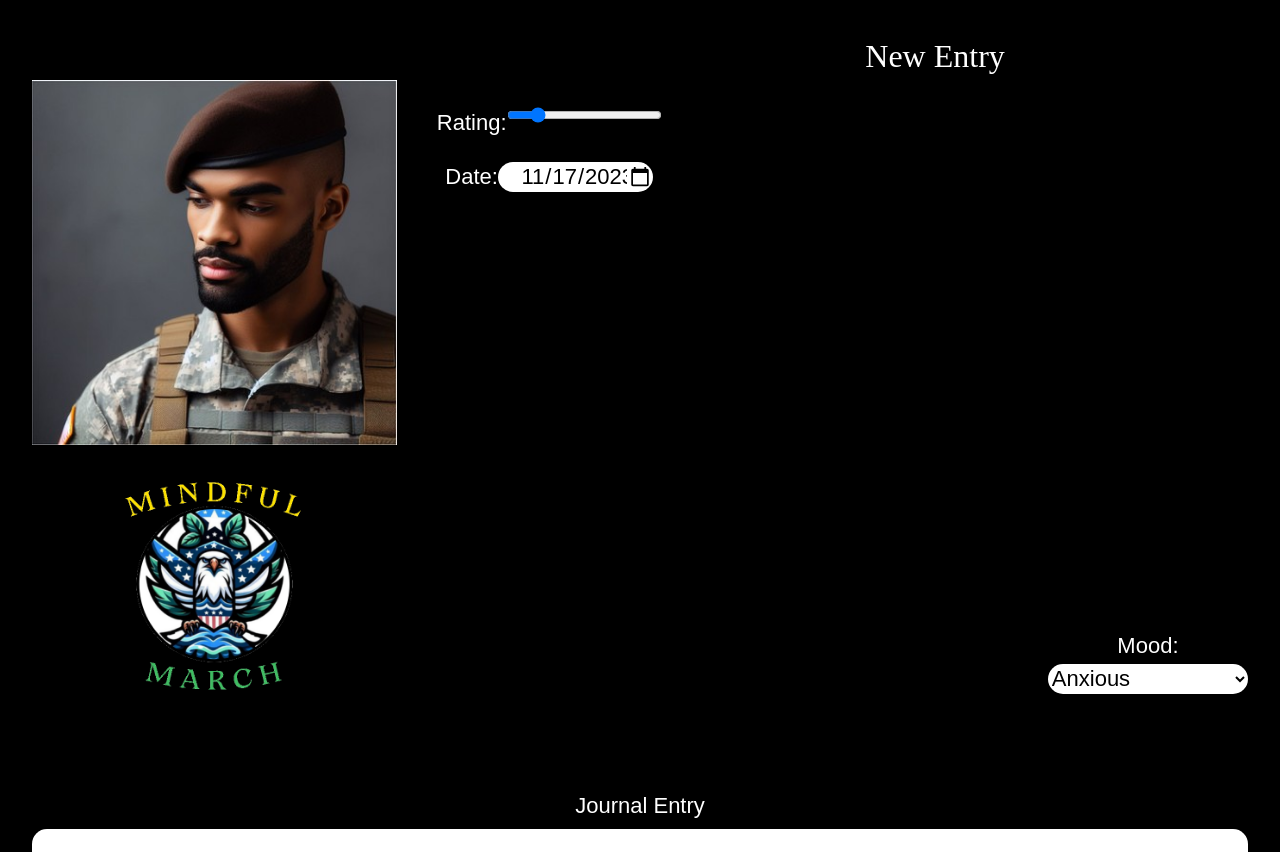
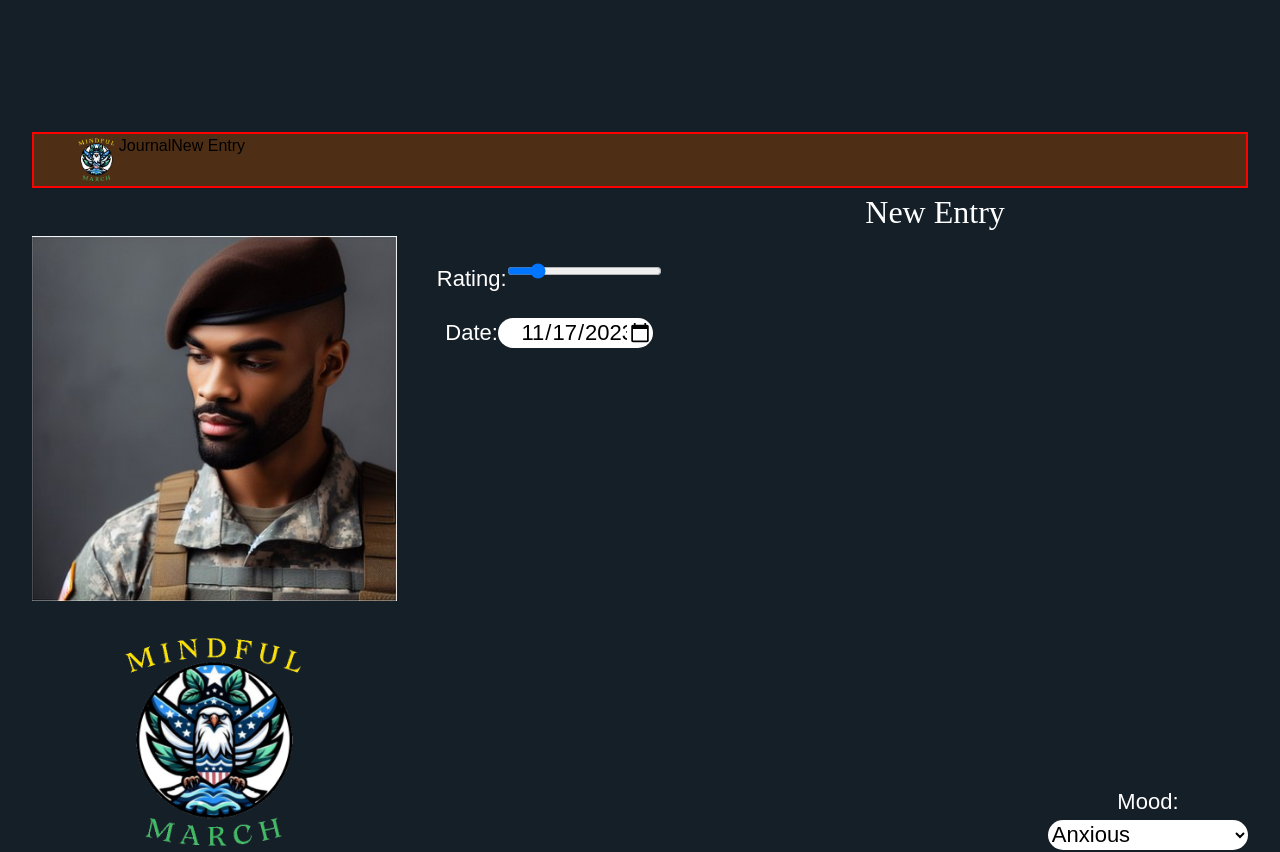
Before and after one commit to da314jones/portfolio-fullstack-front, a React (Vite) app: page /entries/new in a window 1280 px wide. Shown: the top 852 px of the page. Built offline with nearby package versions, Linux system fonts and the light colour scheme; a web font is replaced by a local one.

Commit message:
presentation deployment

```diff
--- a/src/App.css
+++ b/src/App.css
@@ -1,22 +1,23 @@
 #root {
-  font-family: 'GrandCru', sans-serif;
+  font-family: "GrandCru", sans-serif;
   max-width: 1280px;
-  margin: 0 auto;
+  /* margin: 0 auto; */
   padding: 2rem;
   text-align: center;
 }
 
 body {
-  font-family: 'GrandCru', sans-serif;
+  font-family: "GrandCru", sans-serif;
 }
 
 @font-face {
   font-family: "GrandCru";
   src: local("GrandCru"),
-   url("src/GrandCruFonts/grand-cru-font/GrandCru-LightS.otf") format("truetype");
+    url("src/GrandCruFonts/grand-cru-font/GrandCru-LightS.otf")
+      format("truetype");
   font-weight: bold;
- }
+}
 
- .font-face-gm {
+.font-face-gm {
   font-family: "GrandCru";
- }
+}
--- a/src/App.jsx
+++ b/src/App.jsx
@@ -9,11 +9,13 @@ import Show from "./pages/Show";
 import Home from "./pages/Home";
 import New from "./pages/New";
 import Edit from "./pages/Edit";
+import Navbar from "./component/Navbar";
 
 function App() {
   return (
     <>
       <Router>
+        <Navbar />
         <Routes>
           <Route exact path="/" element={<Welcome />} />
           <Route path="/register" element={<Registration />} />
--- a/src/component/Entries.css
+++ b/src/component/Entries.css
@@ -33,7 +33,7 @@
 .entries-container-button {
     display: flex;
     justify-content: center;
-    color: black;
+    color: #151F28;
 }
 
 .new {
--- /dev/null
+++ b/src/component/Navbar.css
@@ -0,0 +1,21 @@
+:root {
+    width: 100vw;
+}
+
+body {
+    font-family: 'GrandCru', sans-serif;
+    padding-top: 100px;
+}
+
+.navbar-container {
+    border: 2px solid red;
+    display: flex;
+    justify-content: left;
+    background-color: #4e2f15 ;
+    overflow: hidden;
+
+}
+
+.navbar-container-home {
+width: 7%;
+padding-left: 40px;}
--- /dev/null
+++ b/src/component/Navbar.jsx
@@ -0,0 +1,14 @@
+import React from "react";
+import "./Navbar.css";
+
+export default function Navbar() {
+  return (
+    <div className="navbar-container">
+      <div className="navbar-container-home">
+        <img src="/vetLogo.png" alt="" />
+      </div>
+      <div className="navbar-container-lst text-white text-xl">Journal</div>
+      <div className="navbar-container-new text-white text-xl">New Entry</div>
+    </div>
+  );
+}
--- a/src/component/NewJournalEntry.css
+++ b/src/component/NewJournalEntry.css
@@ -5,7 +5,7 @@
 }
 
 body {
-  background-color: black;
+  background-color: #151F28;
 }
 
 .new-entry-title {
--- a/src/pages/FourOFour.jsx
+++ b/src/pages/FourOFour.jsx
@@ -3,9 +3,10 @@ export default function FourOFour() {
 
   return (
     <div>
-      <div className="message">
+      <div className="message text-white text-4xl">
         Sorry, no page found
       </div>
+
       <div className="fourOFourBack"></div>
     </div>
   );
--- a/src/pages/Login.jsx
+++ b/src/pages/Login.jsx
@@ -27,7 +27,7 @@ export default function Login() {
         localStorage.setItem("token", data.token);
         setLoginSuccess(true);
         setMessage("Login successful");
-        setTimeout(() => navigate("/index"), 2000);
+        setTimeout(() => navigate("/entries"), 2000);
       } else {
         const data = await response.json();
         setMessage(data.message || "Login unsuccessful");
--- a/src/pages/Registration.jsx
+++ b/src/pages/Registration.jsx
@@ -42,7 +42,7 @@ if (!serviceBranch || !yearsOfService) {
         setEmail("");
         setPassword("");
         setRepeatPassword("");
-        setTimeout(() => navigate("/index"), 2000);
+        setTimeout(() => navigate("/entries"), 2000);
       } else {
         const data = await response.json();
         setMessage(data.message || "Login unsuccessful");
```
Also changed, not shown: src/component/JournalEntryCard.jsx (deleted, +0 -16 lines), 1 other file (tests, documents, lock files or other folders).
